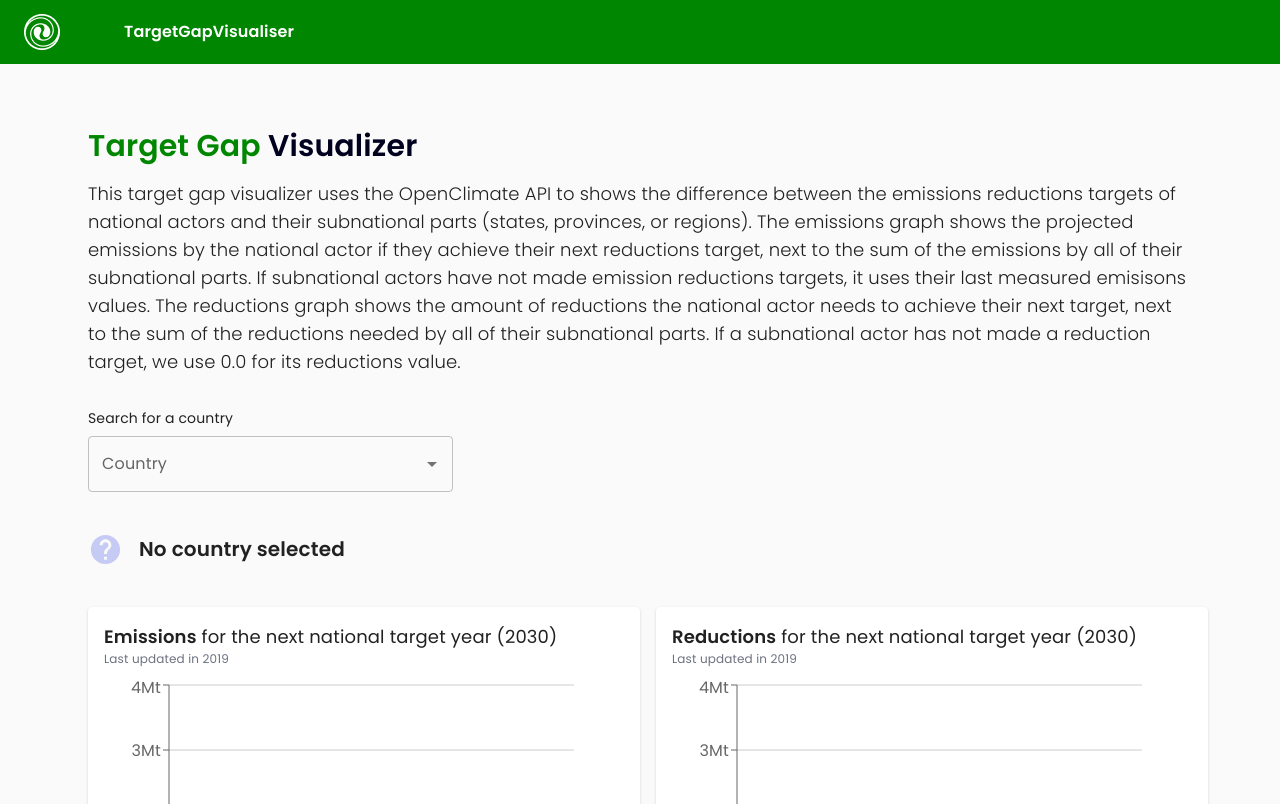
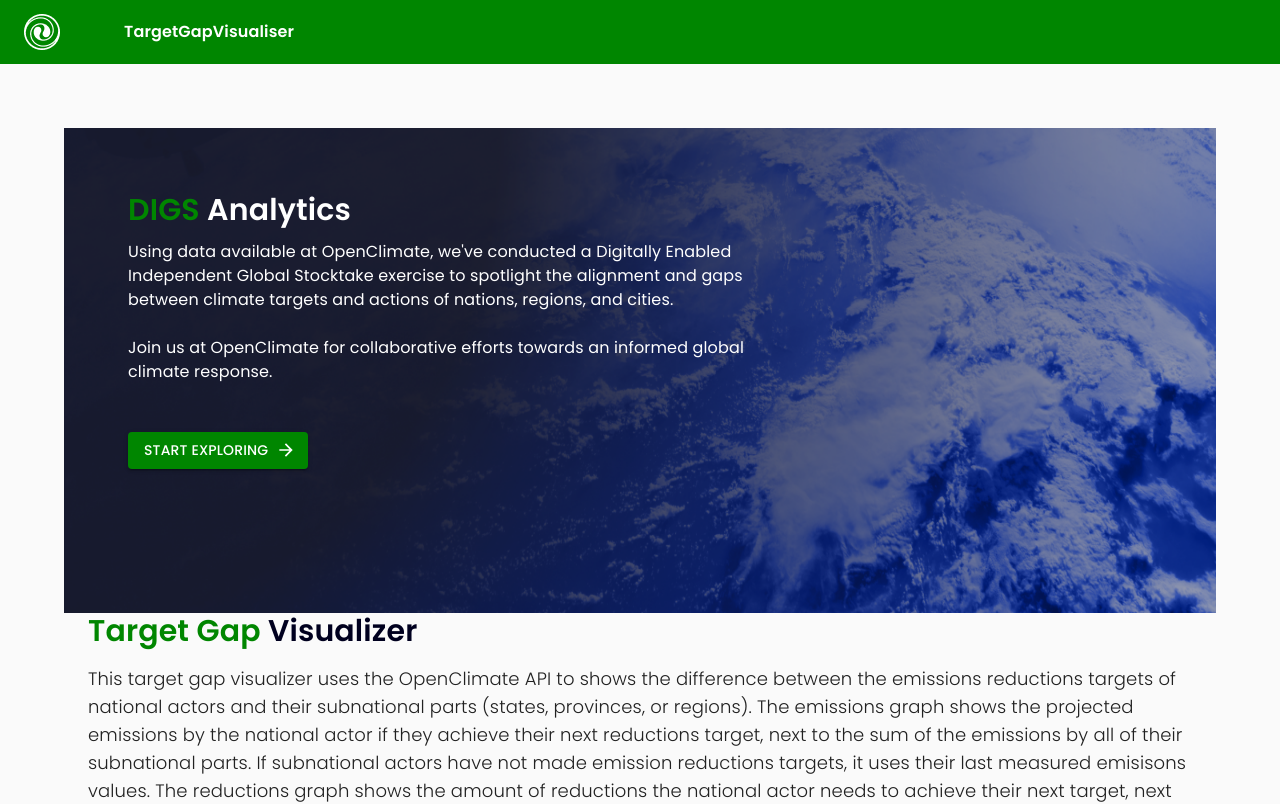
Before and after one commit to Open-Earth-Foundation/target-gap, a Next.js app: page / in a window 1280 px wide. Shown: the top 804 px of the page. Built offline with nearby package versions, Linux system fonts and the light colour scheme.

Commit message:
feat: add Hero component to main page
Signed-off-by: Milan Gruner <milangruner@gmail.com>

```diff
--- a/src/app/page.tsx
+++ b/src/app/page.tsx
@@ -12,8 +12,10 @@ import validCountries from "@/lib/valid-countries.json";
 import Container from '@mui/material/Container';
 
 import { CircleFlag } from "react-circle-flags";
-import { CircularProgress } from "@mui/material";
+import { Button, CircularProgress } from "@mui/material";
 import HelpOutlinedIcon from '@mui/icons-material/HelpOutlined';
+import Hero from "@/components/header/Hero";
+import { ArrowForward } from "@mui/icons-material";
 
 export default function Home() {
   const [isLoading, setLoading] = useState<boolean>(false);
@@ -63,6 +65,9 @@ export default function Home() {
 
   return (
     <div className="p-16 bg-[#FAFAFA]">
+      <Hero>
+        <Button variant="contained" className="rounded-lg" endIcon={<ArrowForward />}>Start Exploring</Button>
+      </Hero>
       <TextBox
         coloredTitle="Target Gap"
         otherTitle="Visualizer"
--- /dev/null
+++ b/src/components/header/Hero.tsx
@@ -0,0 +1,32 @@
+import { ReactNode } from "react";
+import Image from "next/image";
+
+export default function Hero({ children }: { children: ReactNode }) {
+  return (
+    <div className="relative">
+      <Image
+        src="/images/earth.png"
+        alt="Picture of the earth taken from space"
+        fill
+        className="absolute inset-0"
+      />
+      <div className="relative z-10 p-16 pb-36 max-w-3xl">
+        <h1 className="text-3xl font-bold pb-3">
+          <span className="text-[#008600]">DIGS</span>{" "}
+          <span className="text-white">Analytics</span>
+        </h1>
+        <p className="mb-12 text-white">
+          Using data available at OpenClimate, we&apos;ve conducted a Digitally
+          Enabled Independent Global Stocktake exercise to spotlight the
+          alignment and gaps between climate targets and actions of nations,
+          regions, and cities.
+          <br />
+          <br />
+          Join us at OpenClimate for collaborative efforts towards an informed
+          global climate response.
+        </p>
+        {children}
+      </div>
+    </div>
+  );
+}
```
Also changed, not shown: public/images/earth.png (added).
